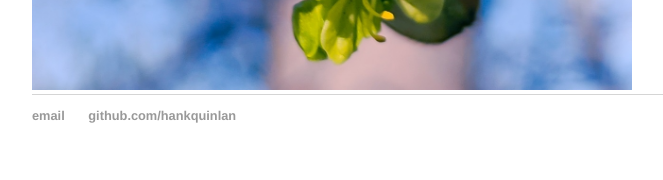
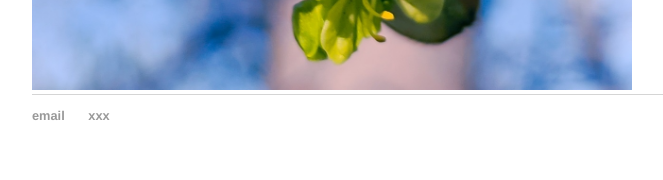
Before and after one commit to aaottlau/aaottlau.github.io, a Jekyll site: the page built from index.html, in a window 1280 px wide. Shown: the part 765-945 px from the top of the page, without its empty margins (160-823 px from the left). Built offline with Jekyll 4.4.1, drawn with Linux system fonts in a browser that asks for light colours.

Commit message:
Update default.html

```diff
--- a/_layouts/default.html
+++ b/_layouts/default.html
@@ -21,8 +21,8 @@
 			</div><!-- /.container -->
 			<footer>
 	    		<ul>
-	        		<li><a href="mailto:hankquinlanhub@gmail.com">email</a></li>
-	        		<li><a href="https://github.com/hankquinlan">github.com/hankquinlan</a></li>
+	        		<li><a href="mailto:@gmail.com">email</a></li>
+	        		<li><a href="https://github.com/">xxx</a></li>
 				</ul>
 			</footer>
 		</body>
```
